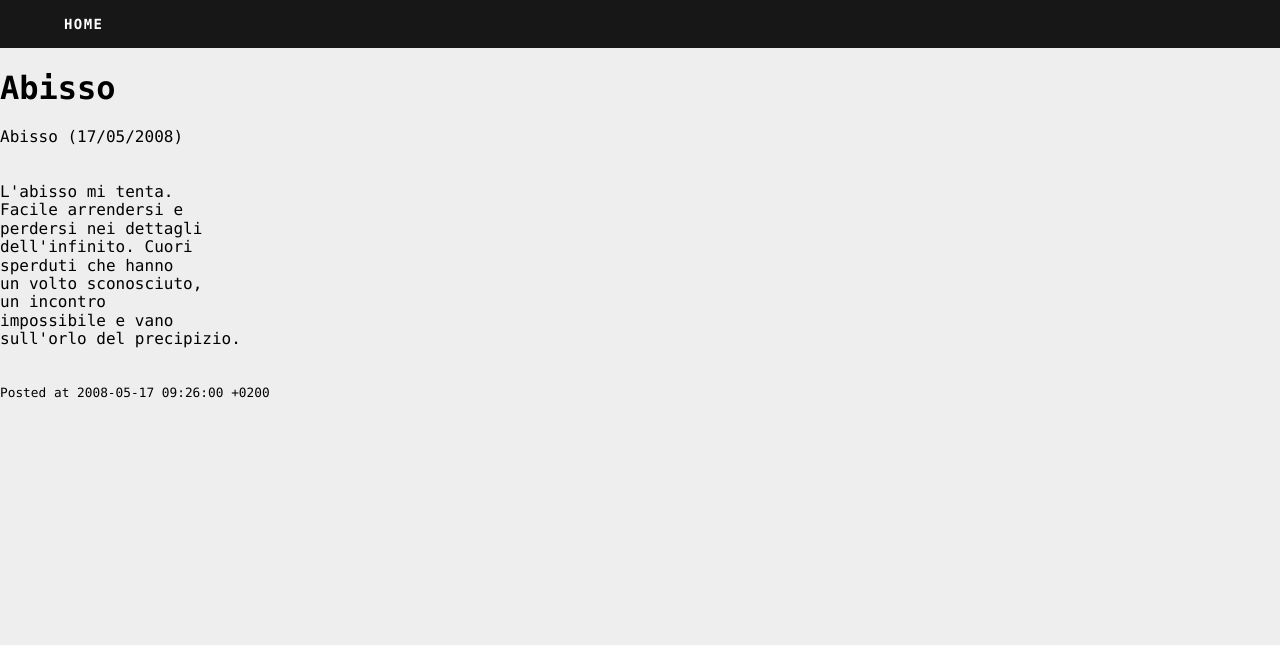
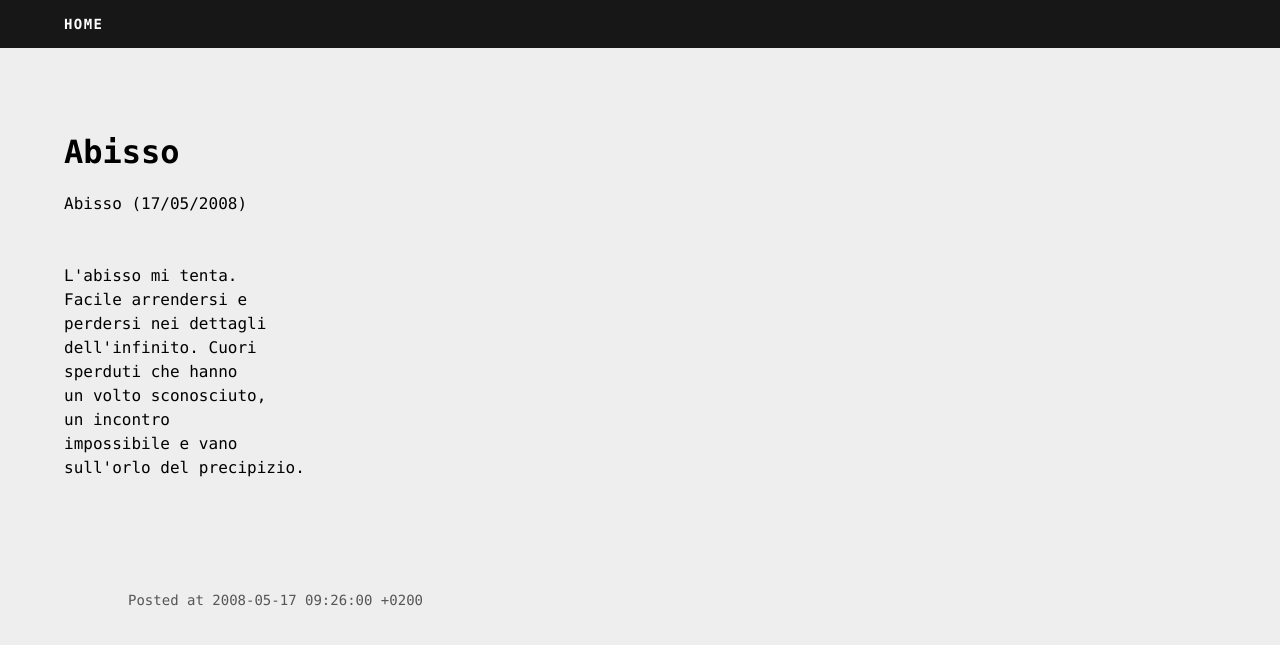
Before and after one commit to albertosantini/albertosantini.github.com, a Jekyll site: the page built from _posts/2008-05-17-abisso.html, in a window 1280 px wide. Shown: the top 645 px of the page. Built offline with Jekyll 4.4.1, drawn with Linux system fonts in a browser that asks for light colours; nearby versions of some CDN libraries.

Commit message:
Update post layout with tachyons.

```diff
--- a/_layouts/post.html
+++ b/_layouts/post.html
@@ -1,7 +1,12 @@
 ---
 layout: default
 ---
-<h1>{{ page.title }}</h1>
+<article class="pa3 pa5-ns">
+    <h1 class="">{{ page.title }}</h1>
+    <p class="measure lh-copy">
 {{ content }}
-<br /><br />
-<p><small>Posted at {{ page.time }}</small></p>
+    </p>
+</article>
+<footer class="pv4 ph3 ph5-m ph6-l mid-gray">
+    <small class="f6 db">Posted at {{ page.time }}</small>
+</footer>
```
